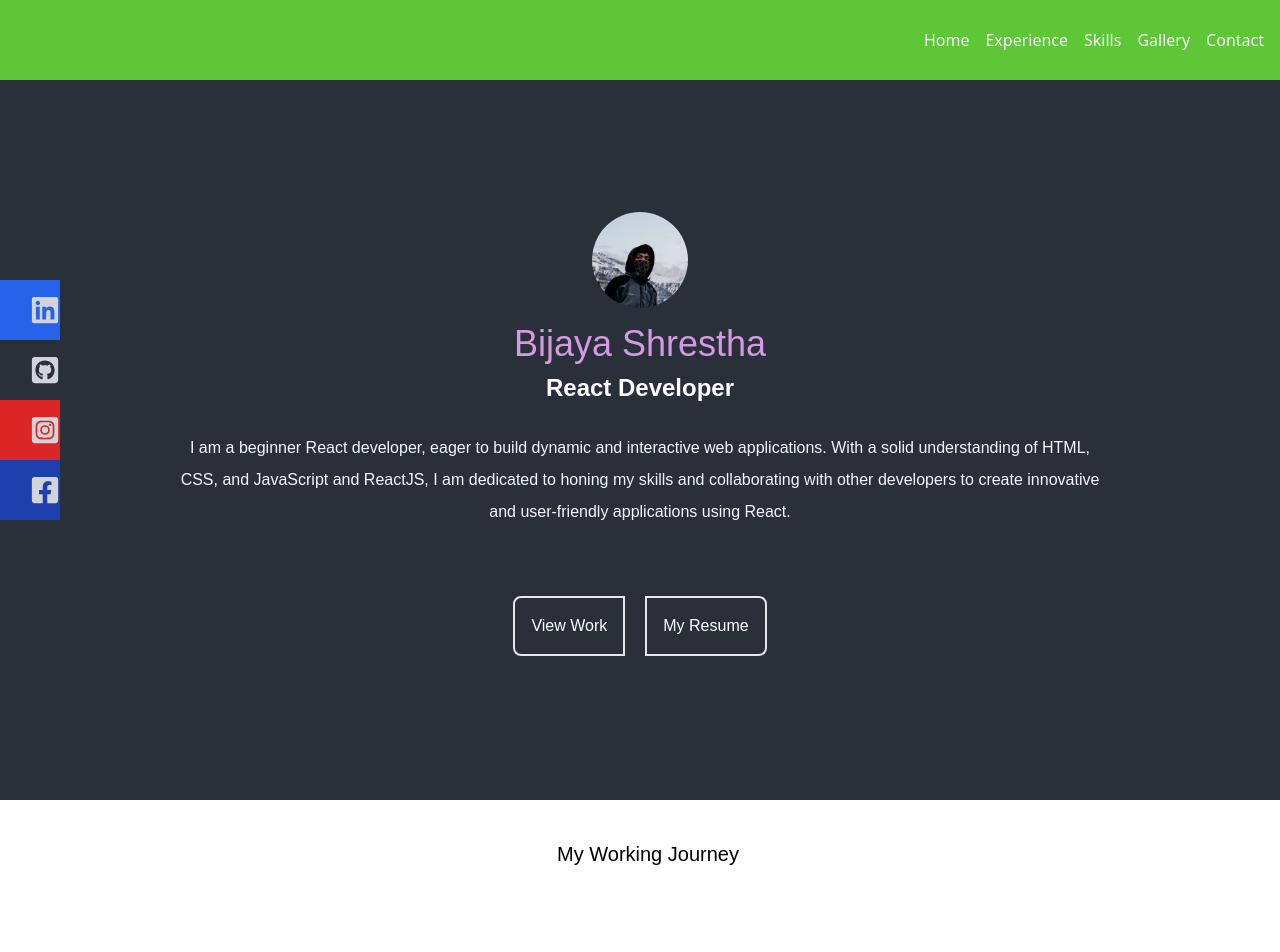
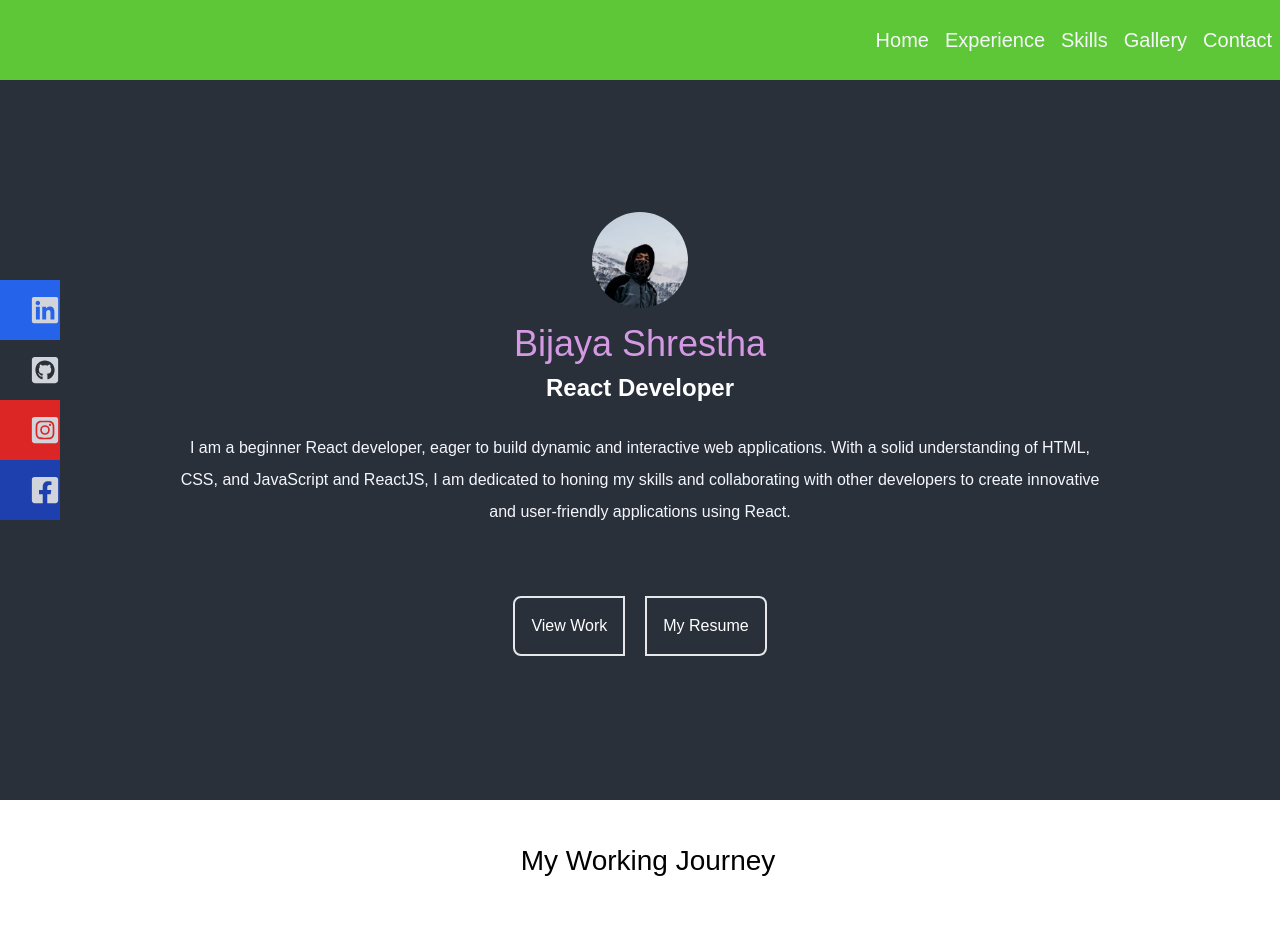
Before and after one commit to beezustha/my-own-portfolio, a React (Create React App) app: page / in a window 1280 px wide. Shown: the top 952 px of the page. Built offline with nearby package versions, Linux system fonts and the light colour scheme.

Commit message:
Basic text styling in home and my experience section

```diff
--- a/src/components/layout/Navbar.js
+++ b/src/components/layout/Navbar.js
@@ -14,7 +14,7 @@ const NavbarComponent = () => {
 	const handleClick = () => setNav(!nav);
 	return (
 		<>
-			<div className="fixed w-full h-[80px] flex justify-between items-center px-4 bg-[#5eC737] text-[#F5F6FB]">
+			<div className="fixed w-full h-[80px] flex justify-between items-center px-2 bg-[#5eC737] text-[#F5F6FB] text-xl font-poppins cursor-pointer ">
 				<div>
 					<img src="" alt="" />
 				</div>
--- a/src/components/pages/Experience.jsx
+++ b/src/components/pages/Experience.jsx
@@ -11,7 +11,7 @@ const Experience = () => {
 			>
 				<div className="flex flex-col justify-center items-center w-full py-10">
 					<div className=" text-center max-w-[1000px] w-full grid grid-cols-1">
-						<div className="text-xl text-center sm:pb-8 pl-4 font-poppins">
+						<div className="text-[28px] text-center sm:pb-8 pl-4">
 							My Working Journey
 						</div>
 						<div className="max-w-[1000px] mx-auto p-4 flex flex-col justify-center w-full h-full">
```
